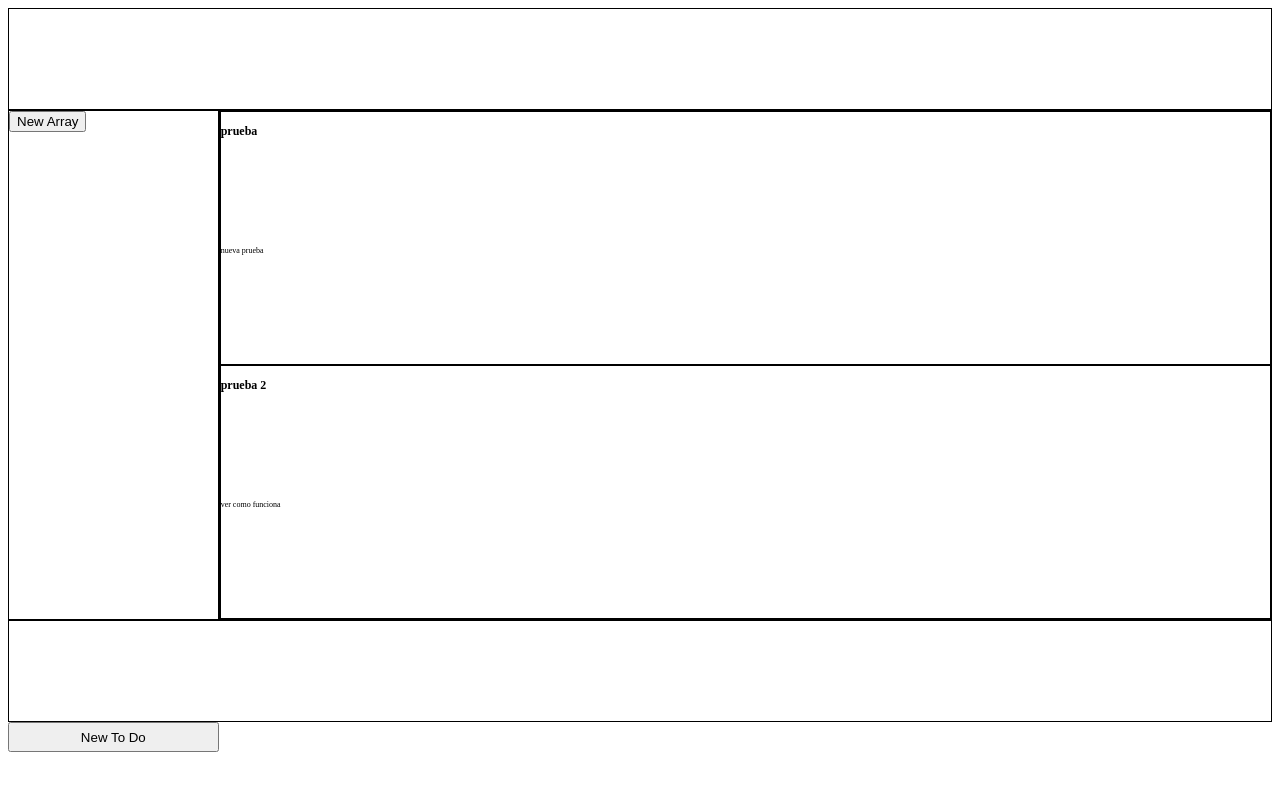
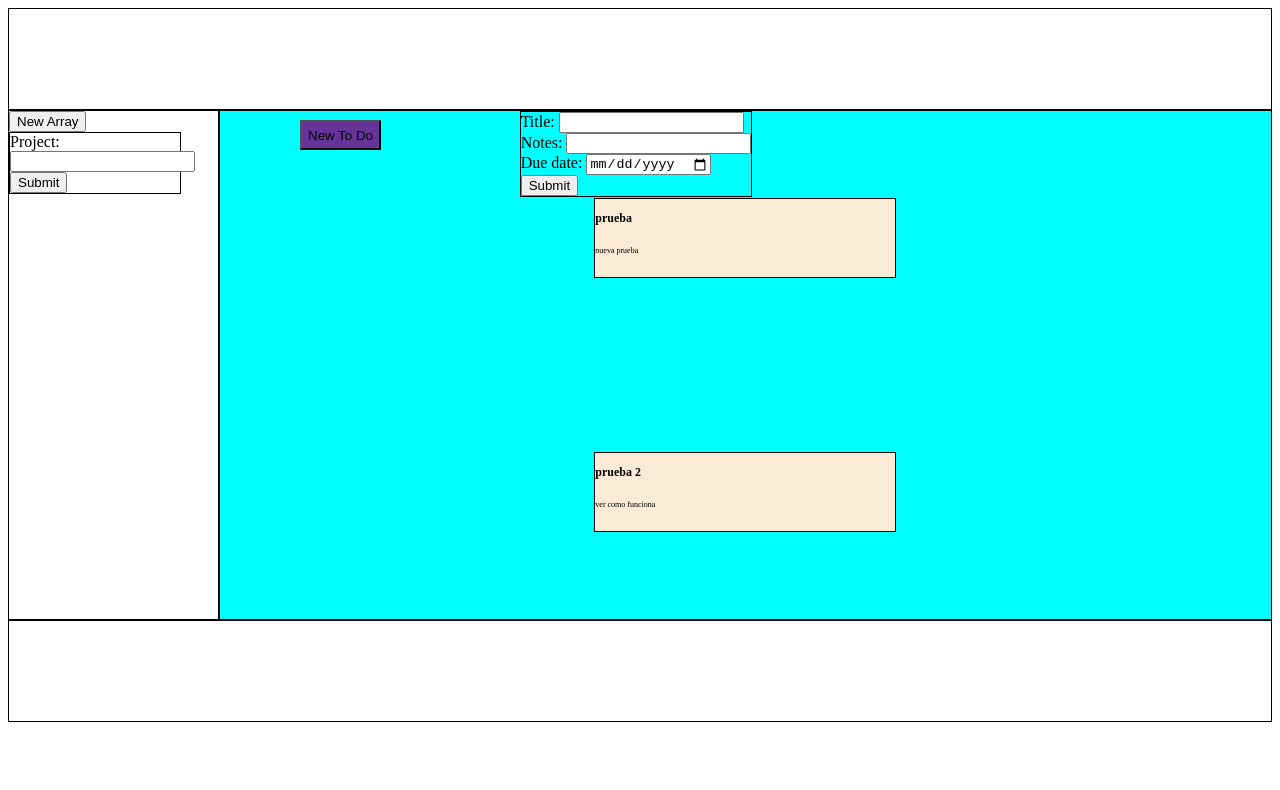
Before and after one commit to cookingnoob/to-do-odin, a website built with webpack: page toDo/dist/index.html in a window 1280 px wide. Built offline with Linux system fonts and the light colour scheme.

Commit message:
add date input for to do form and linked it in the DOM. Also moved the position of the new to do and new project, and the forms to their respective element

```diff
--- a/toDo/src/DOM.js
+++ b/toDo/src/DOM.js
@@ -1,8 +1,12 @@
+// el boton para agregar to do y el formulario de proyectos tiene de top 0 hasta arriba de la web
+//creo que es porque no se hizo bien el append
+
 //form elements
 const container = document.getElementById('toDoFormcontainer');
 const arrayFormContainer = document.getElementById('arrayFormContainer');//A
 export let titleInput = document.getElementById('title');
 export let notesInput = document.getElementById('notes');
+export let dueDate = document.getElementById('dueDate');
 export let submitBtn = document.getElementById('submit');
 export let projectName = document.getElementById('project');//A
 export let submitBtnA = document.getElementById('submitA'); //A for array
--- a/toDo/src/popUpForm.js
+++ b/toDo/src/popUpForm.js
@@ -16,7 +16,7 @@ function closeForm() {
 
 
 //open and close project/arrays form
-//NO SIRVE
+
 export function clickNewProject(){
   addNewArray.addEventListener('click', openProjectForm);
 };
--- a/toDo/src/style.css
+++ b/toDo/src/style.css
@@ -13,21 +13,32 @@ height: 100px;
 grid-area: header;
 }
 .content{
-    border: 1px solid black;
+background-color: aqua;
+position: relative;
+border: 1px solid black;
 grid-area: content;
 display: grid;
+align-items: center;
+justify-content: center;
+}
+#toDoFormcontainer{
+    /* display: none; */
+    position: absolute;
+    top: 0;
+    left: 300px;
+    border: 1px solid black;
 
 }
-#toDoFormcontainer{
-    display: none;
-    position: fixed;
-    bottom: 0;
-    right: 15px;
-    border: 3px solid #f1f1f1;
-    z-index: 9;
+#dueDate{
+
 }
 .openToDoForm{
+    /* new todo boton */
 height: 30px;
+background-color: rebeccapurple;
+position: absolute;
+top: 120px;
+left: 300px;
 }
 .sidebar{
     border: 1px solid black;
@@ -37,8 +48,10 @@ height: 30px;
     border: 1px solid black;
 grid-area: footer;
 }
-
+/* tarjetas de los todo */
 .toDoContainer{
+    background-color: antiquewhite;
+width: 300px;
 display: grid;
 grid-template-rows: repeat(2, 1fr);
 border: 1px solid black;
@@ -55,25 +68,10 @@ font-size: 8px;
 }
 /* Formulario del array */
 #arrayFormContainer{
-    display: none;
-    position: fixed;
-    bottom: 0;
-    right: 15px;
-    border: 3px solid #f1f1f1;
-    z-index: 9;
+    /* display: none;  */
+    position: absolute;
+    top: 100;
+    width: 170px;
+    border: 1px solid black;
+
 }
-/* 7. Clases por crear
-
-//         * CreateTodo -  boton
-//         * Formulario todo
-//             * Title
-//             * Notes
-//             * Date
-//         * Create array boton
-//         * Create array formulario
-//         * Todo
-//             * Checkbox
-//             * Uppertext
-//             * Lowertext
-//             * Fecha
-//         * Todo borrado */
--- a/toDo/src/submit.js
+++ b/toDo/src/submit.js
@@ -14,7 +14,7 @@ function getInputValues(event){
     generalTodo.push(dynamicTodo);
     renderToDo(dynamicTodo);
 }
-submitBtnA.addEventListener('click', getProjectName)
+submitBtnA.addEventListener('click', getProjectName);
 
 function getProjectName(event){
 event.preventDefault();
```
Also changed, not shown: toDo/dist/index.html, toDo/dist/main.js.
